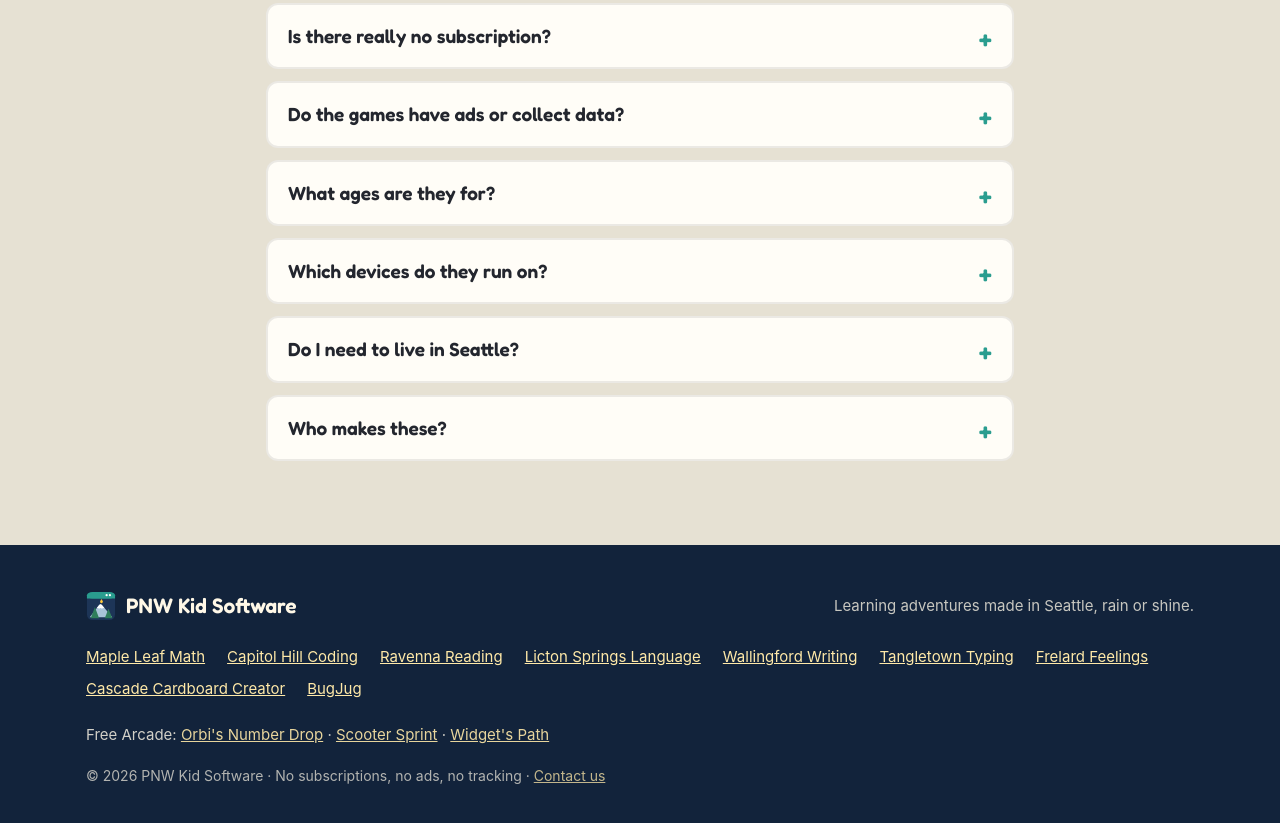
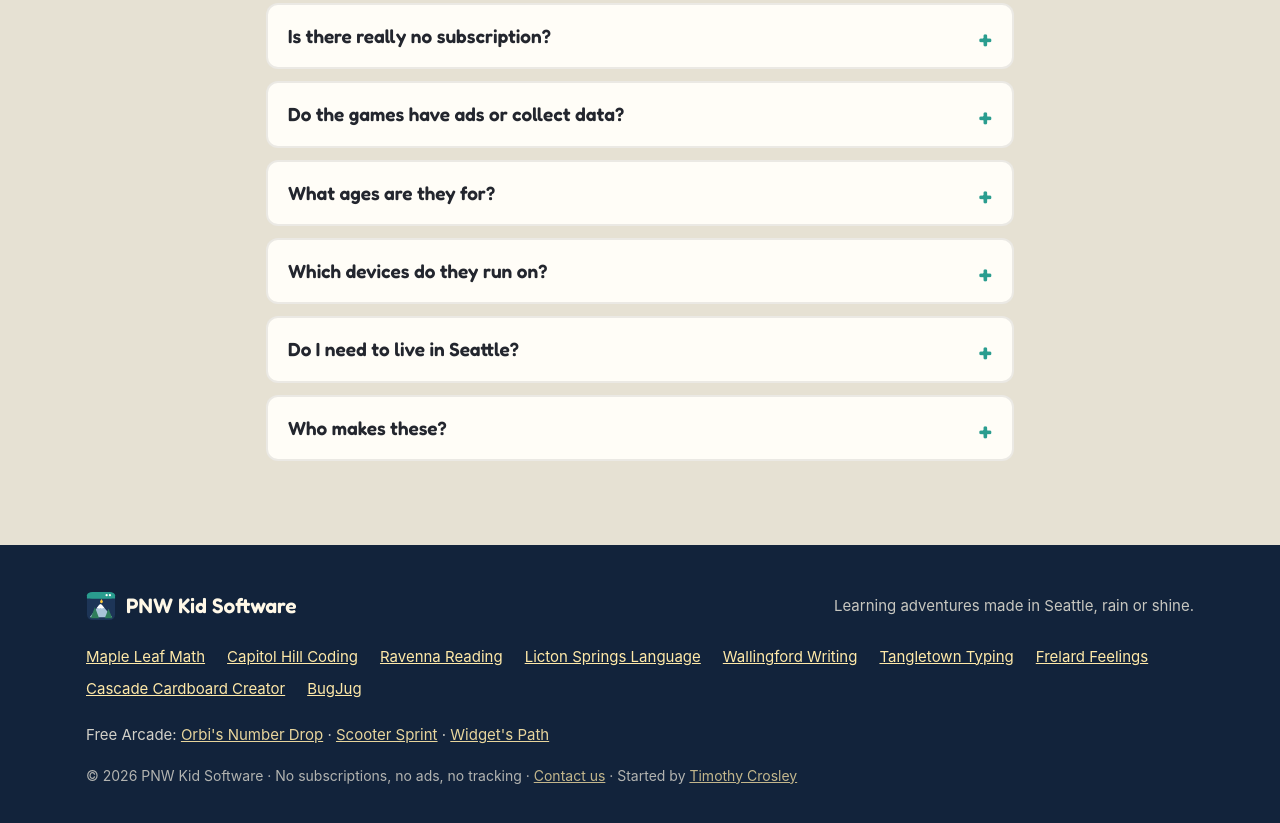
Before and after one commit to PNW-Kid-Software/pnw-kid-software.github.io, a plain HTML site: page index.html in a window 1280 px wide. Shown: the part 9114-9937 px from the top of the page. Drawn offline with Linux system fonts and the light colour scheme.

Commit message:
Footer: started by Timothy Crosley, linked to his site
Co-Authored-By: Claude Opus 5.5 <noreply@anthropic.com>

```diff
--- a/index.html
+++ b/index.html
@@ -599,7 +599,7 @@
       <li><a href="https://timothycrosley.github.io/bug-jug.github.io/">BugJug</a></li>
     </ul>
     <p class="foot-arcade">Free Arcade: <a href="arcade/number-drop/">Orbi's Number Drop</a> · <a href="arcade/scooter-sprint/">Scooter Sprint</a> · <a href="arcade/widgets-path/">Widget's Path</a></p>
-    <p class="fine">© 2026 PNW Kid Software · No subscriptions, no ads, no tracking · <a href="mailto:bugjugapp@gmail.com">Contact us</a></p>
+    <p class="fine">© 2026 PNW Kid Software · No subscriptions, no ads, no tracking · <a href="mailto:bugjugapp@gmail.com">Contact us</a> · Started by <a href="https://timothycrosley.com">Timothy Crosley</a></p>
   </div>
 </footer>
 
```
